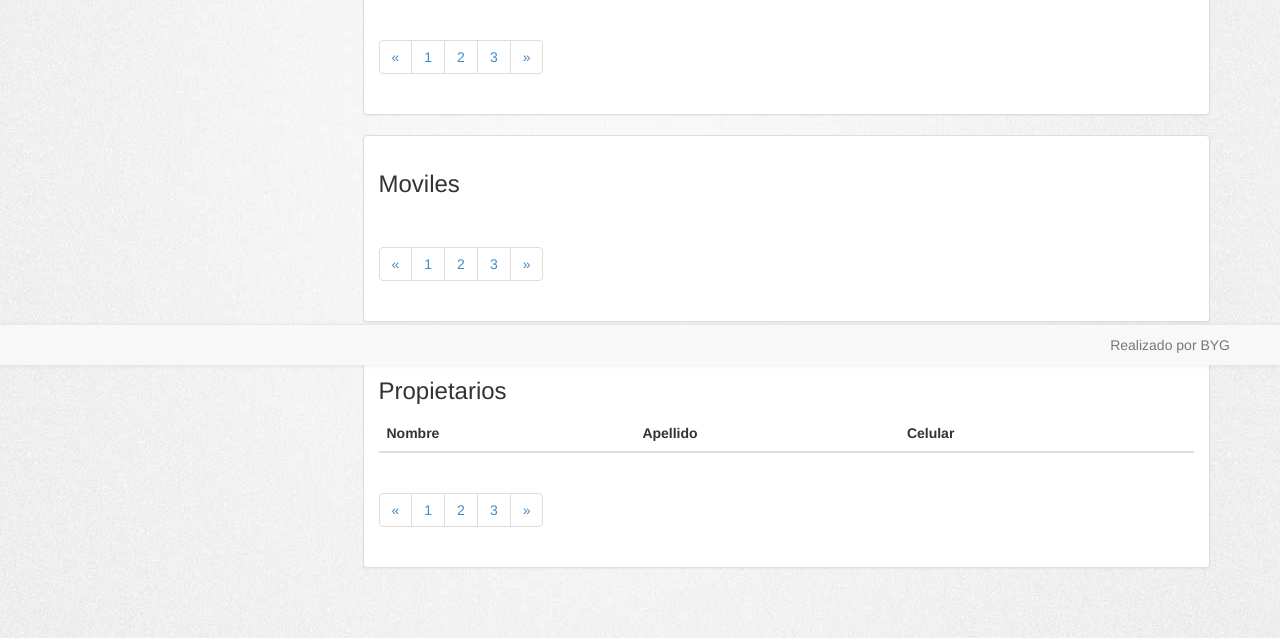
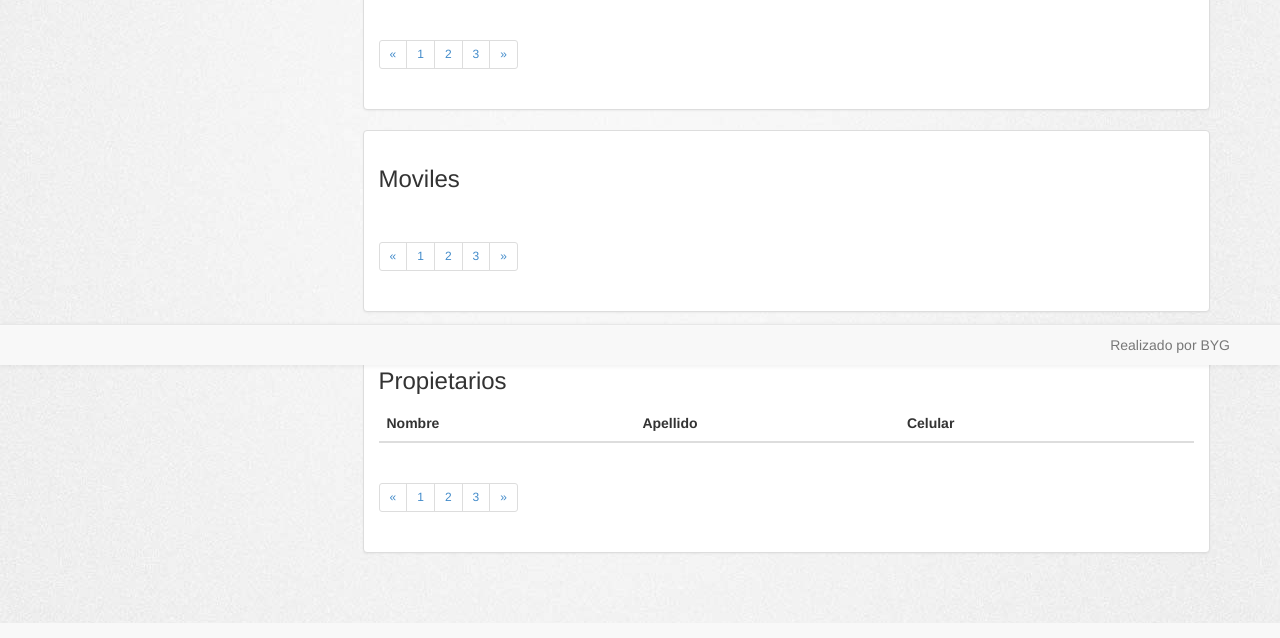
Before and after one commit to guyt101z/taxiadmin, a Symfony app: template src/TaxiAdmin/EmpresaBundle/Resources/views/Empresa/show.html.twig in a window 1280 px wide. Shown: the part 435-1073 px from the top of the page. Run offline with Twig, Linux system fonts and the light colour scheme; the template is opened without the code that fills it, so the values that code supplies are empty; form fields are guessed from the names that the template uses; some libraries are stand-ins or nearby versions.

Commit message:
modificando el tamaño del paginado

```diff
--- a/src/TaxiAdmin/EmpresaBundle/Resources/views/Empresa/show.html.twig
+++ b/src/TaxiAdmin/EmpresaBundle/Resources/views/Empresa/show.html.twig
@@ -59,7 +59,7 @@
                         </tbody>
                     </table>
 
-                    <ul class="pagination">
+                    <ul class="pagination pagination-sm">
                         <li><a href="#">&laquo;</a></li>
                         <li><a href="#">1</a></li>
                         <li><a href="#">2</a></li>
@@ -75,7 +75,7 @@
                     <table class="table table-hover">
                     </table>
 
-                    <ul class="pagination">
+                    <ul class="pagination pagination-sm">
                         <li><a href="#">&laquo;</a></li>
                         <li><a href="#">1</a></li>
                         <li><a href="#">2</a></li>
@@ -100,7 +100,7 @@
                         <tbody>
                         </tbody>
                     </table>
-                    <ul class="pagination">
+                    <ul class="pagination pagination-sm">
                         <li><a href="#">&laquo;</a></li>
                         <li><a href="#">1</a></li>
                         <li><a href="#">2</a></li>
```
